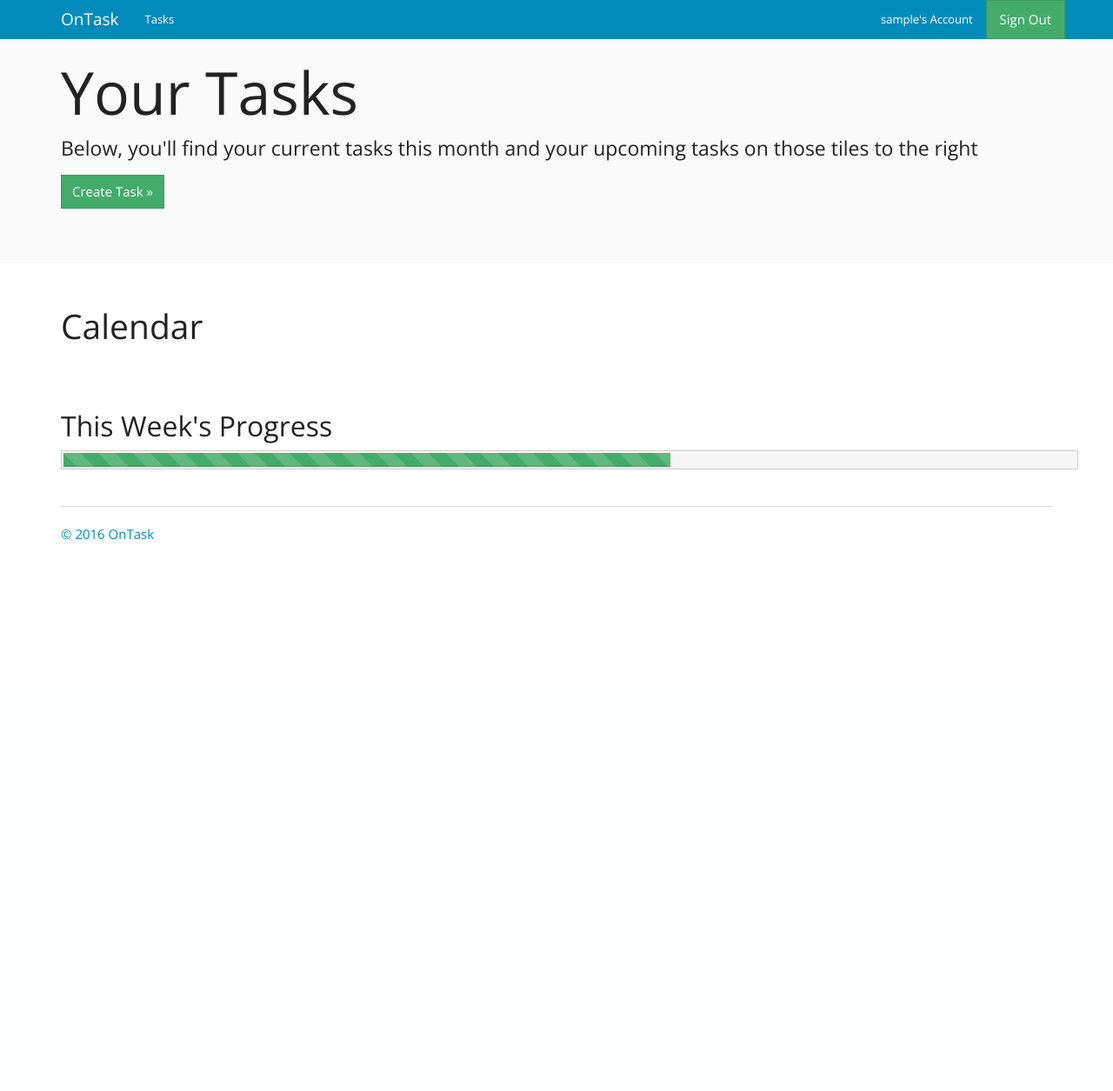
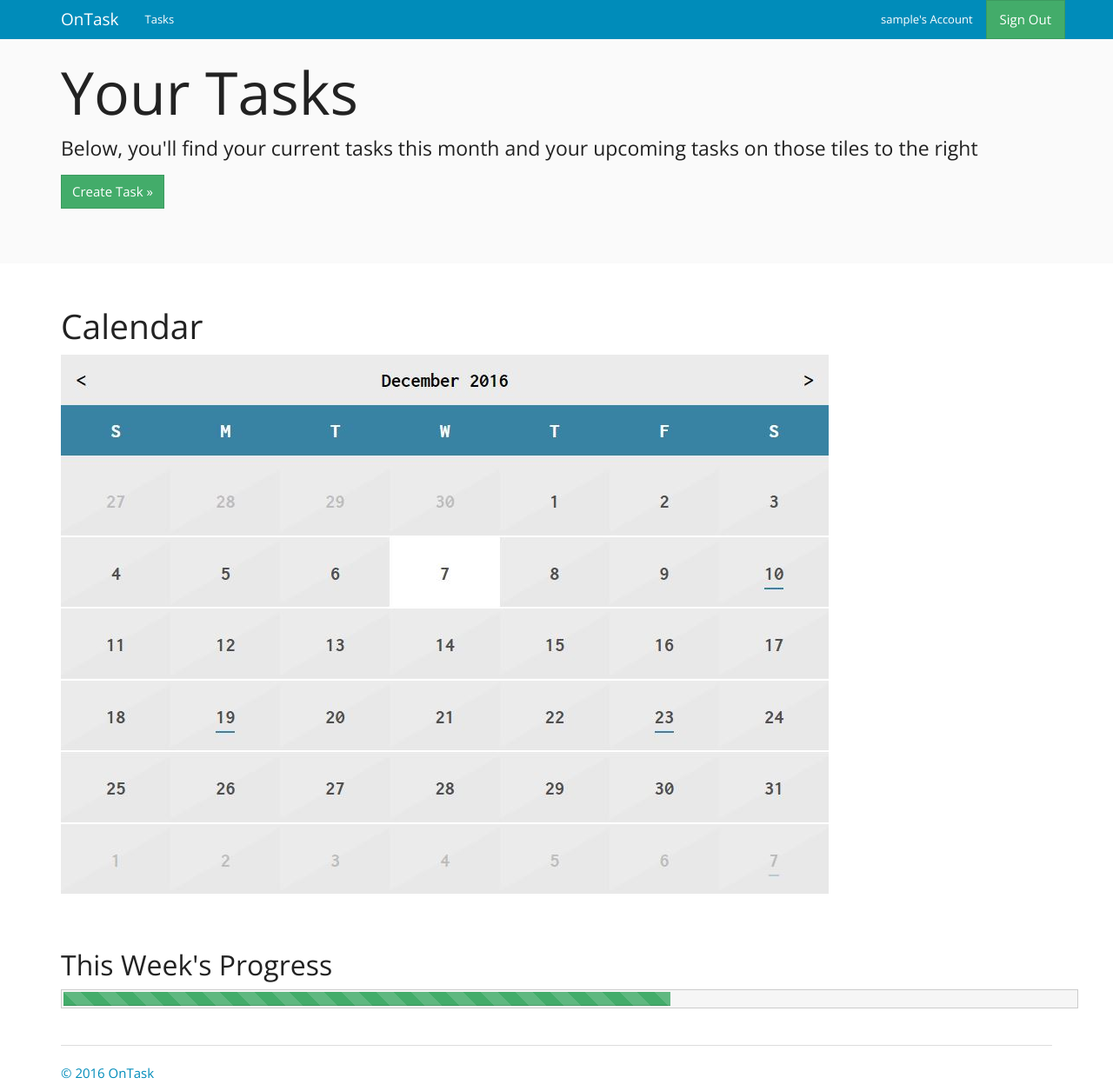
Before and after one commit to jebert142/OnTask_IpProject, a PHP site: page /yourSchedule/tasksHome.php in a window 1280 px wide. Shown: the whole page at 87% size. Before the commit the page ends 621 px from the top, so only its background shows below. Run offline with PHP 8.4, Linux system fonts and the light colour scheme; the visitor is signed in with stand-in values (Sample User, id 1); data that the repository does not hold is empty; some libraries are stand-ins or nearby versions.

Commit message:
updates again

```diff
--- a/home.php
+++ b/home.php
@@ -68,7 +68,7 @@
 
         <!--logo for website-->
         <div class="col-md-3">
-          <img src="onTaskIcon.png" style="width:229px;height:237px;"">
+          <img src="onTaskIcon.png" style="width:229px;height:237px;">
         </div>
       </div>
 
--- a/yourSchedule/tasksHome.php
+++ b/yourSchedule/tasksHome.php
@@ -98,9 +98,11 @@
     <h1>Calendar</h1>
       <div class="row">
         <!--calendar plugin-->
-        <div class="col-md-10">
+        <div class="col-md-10 offset-md-2">
             <div class="calendar"></div>
-                    <script type="text/template" id="calendar-template">
+            <img src="../whatTheCalendarShouldLookLike.jpg" style="width:883px;height:621px;">
+                   <!--Calendar plugin that does not work yet-->
+                   <!-- <script type="text/template" id="calendar-template">
                         <div class="clndr-controls">
                           <div class="clndr-previous-button">&lsaquo;</div>
                           <div class="month"><%= month %></div>
@@ -119,7 +121,7 @@
                                 </div>
                             </div>
                         </div>
-                    </script>
+                    </script>-->
         </div>
       </div>
 
```
